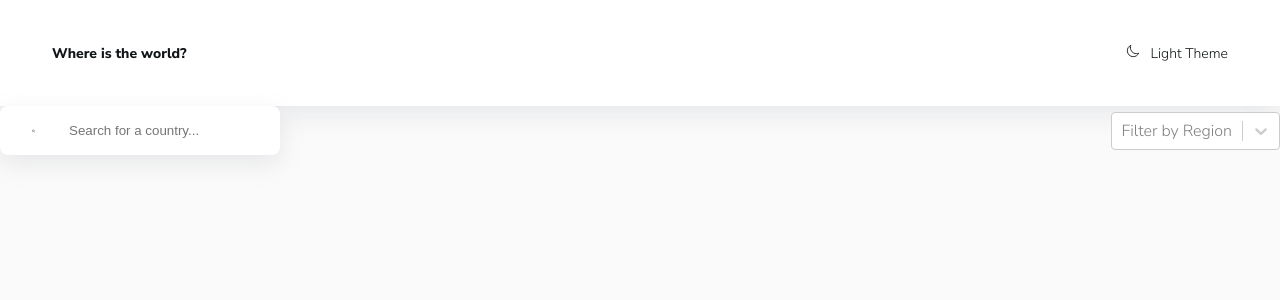
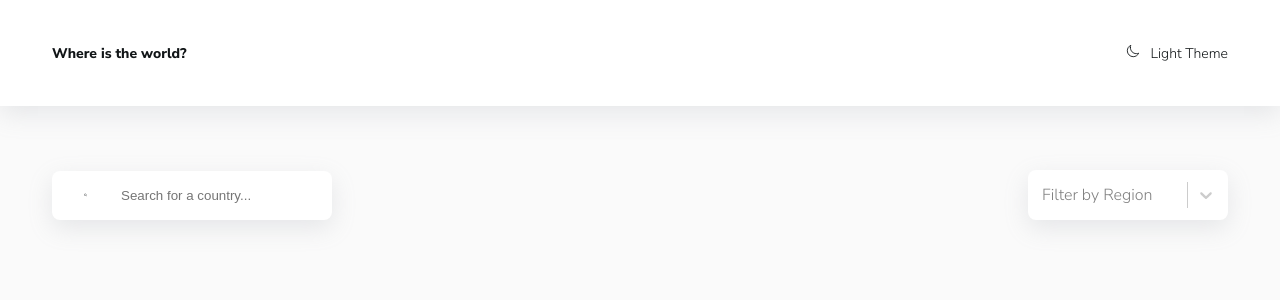
Before and after one commit to Makona79/countries, a React (Vite) app in the folder Countries-API/: page / in a window 1280 px wide. Shown: the top 300 px of the page. Built offline with nearby package versions, Linux system fonts and the light colour scheme.

Commit message:
add Controls

```diff
--- a/Countries-API/src/App.tsx
+++ b/Countries-API/src/App.tsx
@@ -2,6 +2,7 @@ import { useState } from 'react'
 import Header from './components/Header'
 import './App.css'
 import Controls from './components/Controls'
+import Main from './components/Main'
 
 
 function App() {
@@ -10,7 +11,9 @@ function App() {
 	return (
 		<>
 			<Header />
-			<Controls/>
+			<Main>
+				<Controls />
+			</Main>
 		</>
 	)
 }
--- a/Countries-API/src/components/Controls.tsx
+++ b/Countries-API/src/components/Controls.tsx
@@ -1,6 +1,7 @@
 import { useState } from 'react'
 import Search from './Search'
 import CustomSelect from './CustomSelect';
+
 
 const Controls = () => {
 	const [search, setSearch] = useState('');
--- a/Countries-API/src/components/CustomSelect.tsx
+++ b/Countries-API/src/components/CustomSelect.tsx
@@ -1,5 +1,6 @@
 import React, { useState } from 'react'
 import Select from 'react-select'
+
 
 const options = [
 	{ value: 'Africa', label: 'Africa' },
@@ -16,11 +17,43 @@ type Option = {
 const CustomSelect = () => {
 	const [region, setRegion] = useState<Option | null>();
 
+	const customStyle = {
+		control: (base: any) => ({
+			...base,
+			backgroundColor: 'var(--colors-ui-base)',
+			color: 'var(--colors-text)',
+			borderRadius: 'var(--radii)',
+			padding: '0.25rem',
+			border: 'none',
+			boxShadow: 'var(--shadow)',
+			height: '50px',
+			width: '200px',
+		}),
+		option: (base: any, state: any) => ({
+			...base,
+			cursor: 'pointer',
+			color: 'var(--colors-text)',
+			backgroundColor: state.isSelected
+				? 'var(--colors-bg)'
+				: 'var(--colors-ui-base)',
+		}),
+		singleValue: (base: any) => ({ ...base, color: 'var(--colors-text)' }),
+		menu: (base: any) => ({ ...base, backgroundColor: 'transparent' }),
+		menuList: (base: any) => ({
+			...base, padding: '0',
+			borderRadius: 'var(--radii)',
+		}),
+		input: (base: any) => ({ ...base, caretColor: 'transparent' }),
+
+	}
+
 	return (
 		< Select options={options}
 			placeholder="Filter by Region"
 			onChange={(newValue) => setRegion(newValue)}
 			value={region}
+			styles={customStyle}
+		// menuIsOpen
 		/>
 	)
 }
--- a/Countries-API/src/components/Main.tsx
+++ b/Countries-API/src/components/Main.tsx
@@ -1,9 +1,16 @@
 import React from 'react'
 
-const Main = () => {
-  return (
-	 <div>Main</div>
-  )
+interface Props {
+	children: JSX.Element[] | JSX.Element
+}
+const Main = ({ children }: Props) => {
+	return (
+		<div className='wrapper'>
+			<div className="container">
+				{children}
+			</div>
+		</div>
+	)
 }
 
 export default Main
--- a/Countries-API/src/index.css
+++ b/Countries-API/src/index.css
@@ -79,3 +79,11 @@ body {
 	display: flex;
 	gap: 10px;
 }
+
+.wrapper {
+	padding: 2rem 0;
+
+	@media (min-width: 767px) {
+		padding: 4rem 0;
+	}
+}
```
Also changed, not shown: Countries-API/src/App.css (line endings or trailing spaces).
